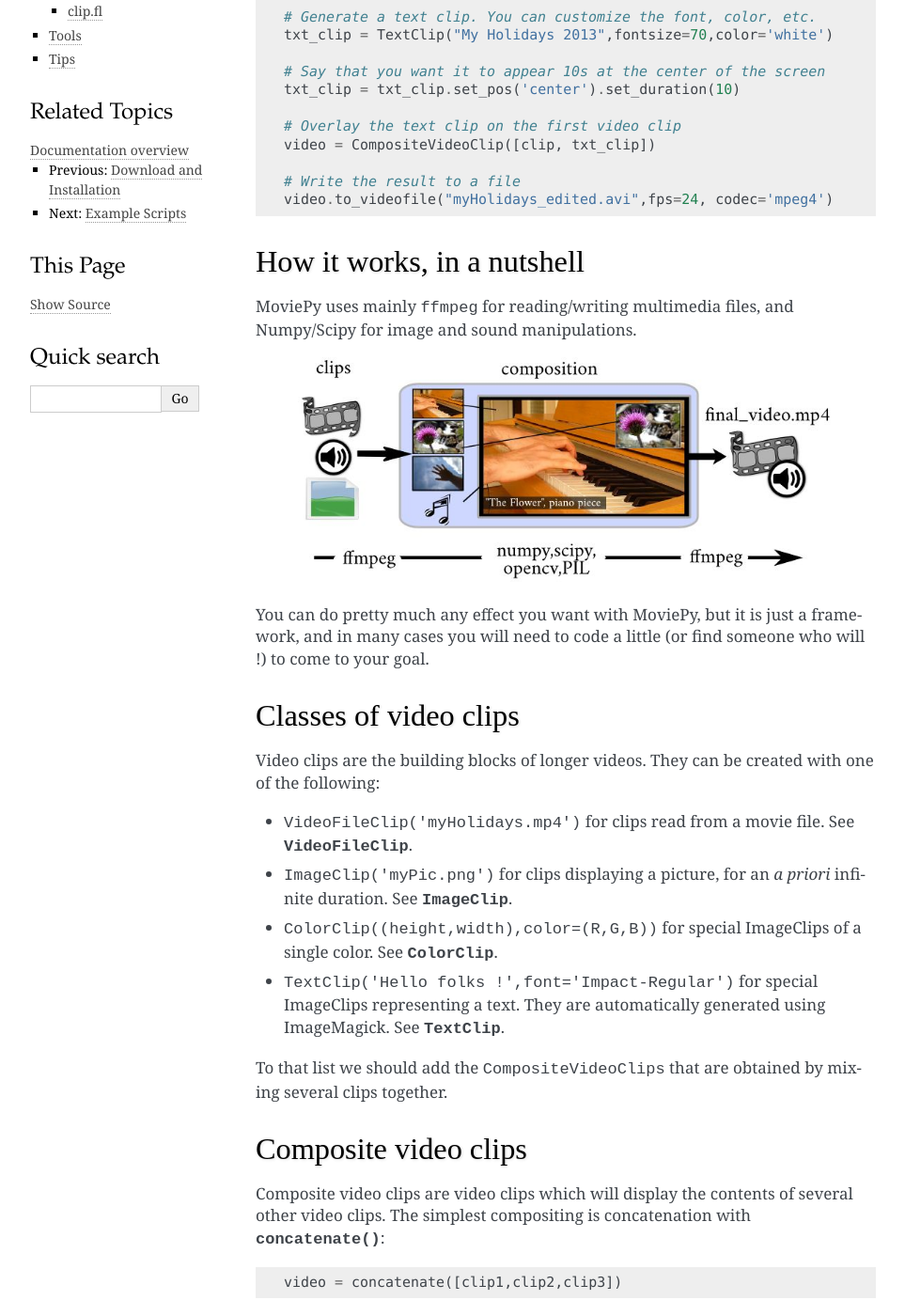
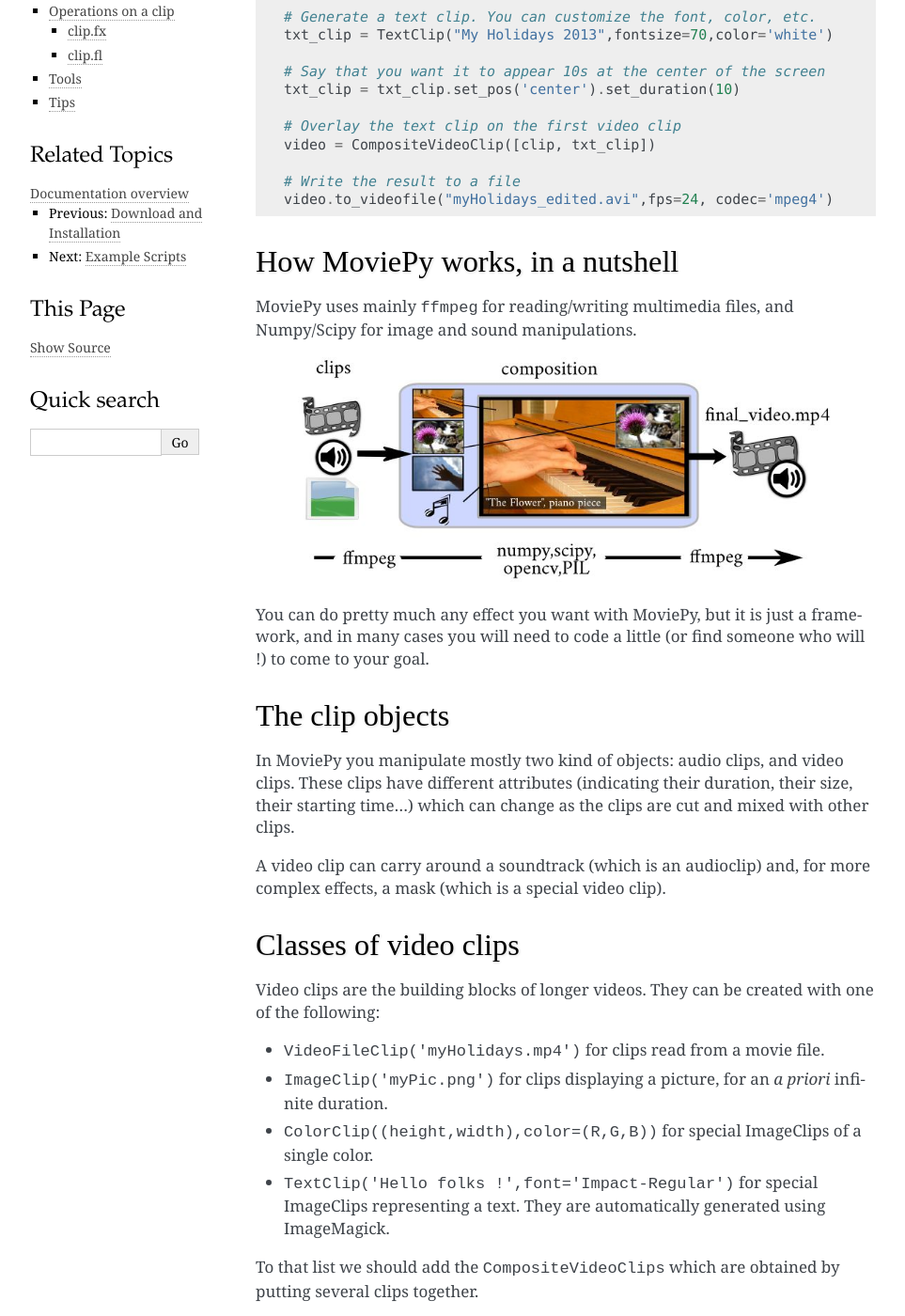
Before and after one commit to Zulko/moviepy, a Sphinx documentation site: the page built from docs/crash_course/crash_course.rst, in a window 1280 px wide and 1400 px high, scrolled down 470 px. Shown: the whole window at 94% size, without its empty margins (148-1111 px from the left). Built offline with Sphinx 7.4.7, drawn with Linux system fonts in a browser that asks for light colours; some web fonts are replaced; cross-references to code outside the pages are shown as plain code; some of the changed text lies outside the part shown.

Commit message:
stderr in ffmpeg_write redirected (file/DEVNULL). Cleaned docs.
Now the stderr in ffmpeg_write is redirected towards DEVNULL
or towards a logfile, as an option.
Now the default pixel format for mp4 (libx264) is yuv240p UNLESS the
wideo has a dimension that is odd (non-even), at which case the
default pixel format will be, well, the default, which may cause
trouble on many readers.
Cleaned up the docs and added a FAQ and links to the reddit forum
and the librelist.

```diff
--- a/docs/crash_course/crash_course.rst
+++ b/docs/crash_course/crash_course.rst
@@ -29,8 +29,8 @@
     # Write the result to a file
     video.to_videofile("myHolidays_edited.avi",fps=24, codec='mpeg4')
 
-How it works, in a nutshell
-~~~~~~~~~~~~~~~~~~~~~~~~~~~~
+How MoviePy works, in a nutshell
+~~~~~~~~~~~~~~~~~~~~~~~~~~~~~~~~~
 
 MoviePy uses mainly ``ffmpeg`` for reading/writing multimedia files, and Numpy/Scipy for image and sound manipulations.
 
@@ -41,17 +41,29 @@
 You can do pretty much any effect you want with MoviePy, but it is just a framework, and in many cases you will need to code a little (or find someone who will !) to come to your goal.
 
 
+The clip objects
+~~~~~~~~~~~~~~~~~~~
+
+In MoviePy you manipulate mostly two kind of objects: audio clips, and
+video clips. These clips have different attributes (indicating their
+duration, their size, their starting time...) which can change as the clips are cut and
+mixed with other clips.
+
+A video clip can carry around a soundtrack (which is an
+audioclip) and, for more complex effects, a mask (which is a special
+video clip).
+
 Classes of video clips
 ~~~~~~~~~~~~~~~~~~~~~~
 
 Video clips are the building blocks of longer videos. They can be created with one of the following:
 
-- ``VideoFileClip('myHolidays.mp4')`` for clips read from a movie file. See :class:`~moviepy.video.io.VideoFileClip.VideoFileClip`.
-- ``ImageClip('myPic.png')`` for clips displaying a picture, for an *a priori* infinite duration. See :class:`~moviepy.video.ImageClip.ImageClip`.
-- ``ColorClip((height,width),color=(R,G,B))`` for special ImageClips of a single color. See :class:`~moviepy.video.ImageClip.ColorClip`.
-- ``TextClip('Hello folks !',font='Impact-Regular')`` for special ImageClips representing a text. They are automatically generated using ImageMagick. See :class:`~moviepy.video.ImageClip.TextClip`.
+- ``VideoFileClip('myHolidays.mp4')`` for clips read from a movie file.
+- ``ImageClip('myPic.png')`` for clips displaying a picture, for an *a priori* infinite duration.
+- ``ColorClip((height,width),color=(R,G,B))`` for special ImageClips of a single color.
+- ``TextClip('Hello folks !',font='Impact-Regular')`` for special ImageClips representing a text. They are automatically generated using ImageMagick.
 
-To that list we should add the ``CompositeVideoClips`` that are obtained by mixing several clips together.
+To that list we should add the ``CompositeVideoClips`` which are obtained by putting several clips together.
 
 .. _CompositeVideoClips:
 
@@ -116,13 +128,16 @@
 Rendering a video clip
 ~~~~~~~~~~~~~~~~~~~~~~~
 
-To preview one frame of the clip, use one of these: ::
+A clip can be previewed (i.e. generated and displayed at the same time)
+or be rendered directly to a file. Note that previewing requires to
+have the Python package PyGame installed.
+
+To preview just one frame of the clip, use one of these: ::
 
     myClip.show() # shows the first frame of the clip
     myClip.show(10.5) # shows the frame of the clip at t=10.5s
-    myClip.show(10.5,frontend="matplotlib") # show in a matplotlib window
 
-To preview the clip, you type ::
+To preview the clip, type ::
 
     myClip.preview() # preview with default fps=15
     myClip.preview(fps=25)
@@ -135,6 +150,13 @@
     myClip.to_videofile("myEditedMovie.avi") # default: codec 'libx264' fps 24
     myClip.to_videofile("myEditedMovie.avi",fps=15, codec='mpeg4')
     myClip.to_videofile("myEditedMovie.avi",audio=False) # don't render the audio.
+
+Alternatively you can also save a video clip as an animated GIF with ::
+
+    myClip.to_gif('test.gif')
+
+See `this blog post <http://zulko.github.io/blog/2014/01/23/making-animated-gifs-from-video-files-with-python>`_ for more informations on making GIFs with MoviePy.
+
 
 
 Sometimes it is impossible for MoviePy to guess the ``duration`` attribute of the clip (keep in mind that some clips, like ImageClips displaying a picture, have *a priori* an infinite duration). Then, the ``duration`` must be set manually with ``clip.set_duration``: ::
@@ -232,7 +254,11 @@
 
 This will scroll down the clip with a constant height of 360 pixels.
 
-Prefer using ``fl_time`` and ``fl_image`` if possible when implementing new effects. The reason is that for image clips MoviePy will recognize that these methods do not need to be applied to each frames, which will result in shorter computation times.
+When programming a new effect, whenever it is possible, prefer using ``fl_time`` and
+``fl_image`` instead of ``fl`` if possible when implementing
+new effects. The reason is that, when these effects are applied to
+ImageClips, MoviePy will recognize that these methods do not need to be applied to each frame, which will
+result in faster renderings.
 
 Tools
 ~~~~~~
@@ -253,4 +279,7 @@
 - [wishful thinking] Check on the internet or in the examples of this documentation that what you do hasn't been done before. Code shared on the internet has more chances to be optimized.
 
 
-To go further and learn about all the available options and functionalities of MoviePy, see the :ref:`examples` and the reference manual. You can also browse the code of different fx
+To go further and learn about all the available options and
+functionalities of MoviePy, see the :ref:`examples` and the reference
+manual. You can also browse the code of the different video effects in
+``moviepy/video/fx`` to give you ideas on how to code your own effects.
```
Also changed, not shown: other parts of docs/crash_course/crash_course.rst (+3 -3 lines), docs/FAQ.rst (added, +32 -0 lines), docs/index.rst (+7 -2 lines), docs/install.rst (+13 -2 lines), 2 other files.
